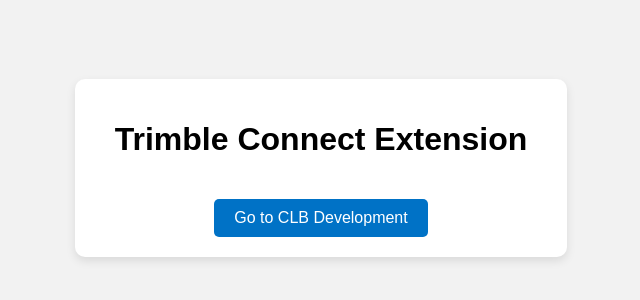
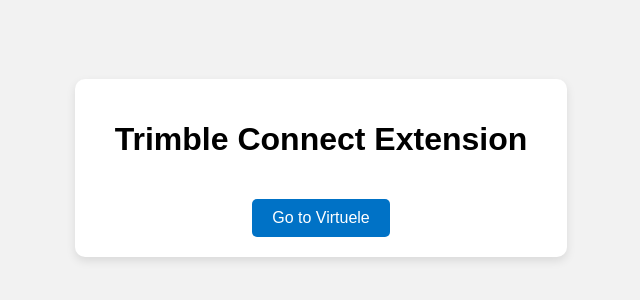
Before and after one commit to shivarajAm77/trimble-extension, a plain HTML site: page index.html in a window 1280 px wide. Shown: the part 232-532 px from the top of the page, without its empty margins (319-959 px from the left). Drawn offline with Linux system fonts and the light colour scheme.

Commit message:
Update index.html

```diff
--- a/index.html
+++ b/index.html
@@ -2,13 +2,13 @@
 <html lang="en">
 <head>
     <meta charset="UTF-8">
-    <title>CLB Redirect Extension</title>
+    <title>Virtuele site Extension</title>
     <link rel="stylesheet" href="style.css">
 </head>
 <body>
     <div class="container">
         <h1>Trimble Connect Extension</h1>
-        <button id="redirectButton">Go to CLB Development</button>
+        <button id="redirectButton">Go to Virtuele</button>
     </div>
 
     <script src="main.js"></script>
```
